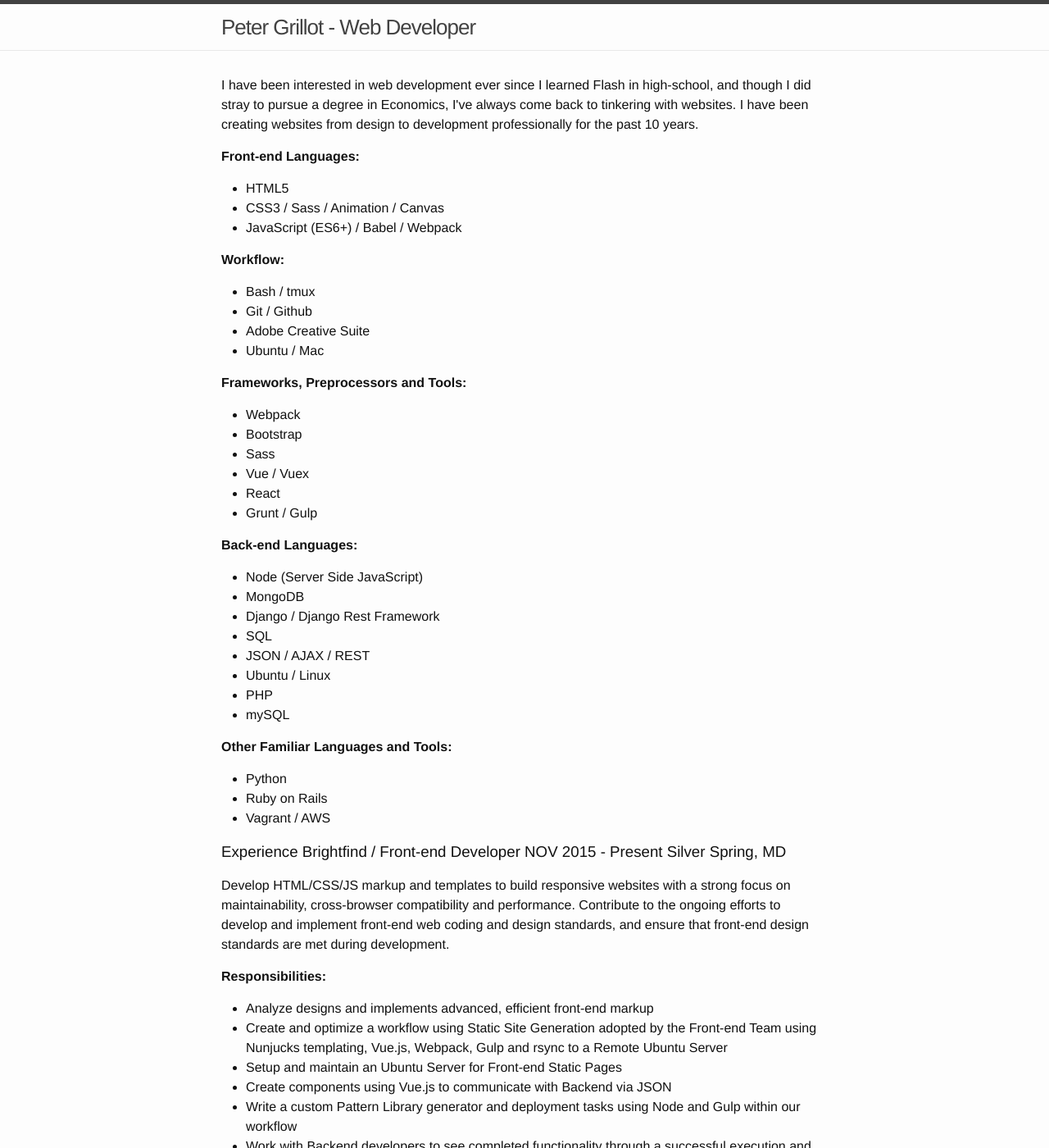
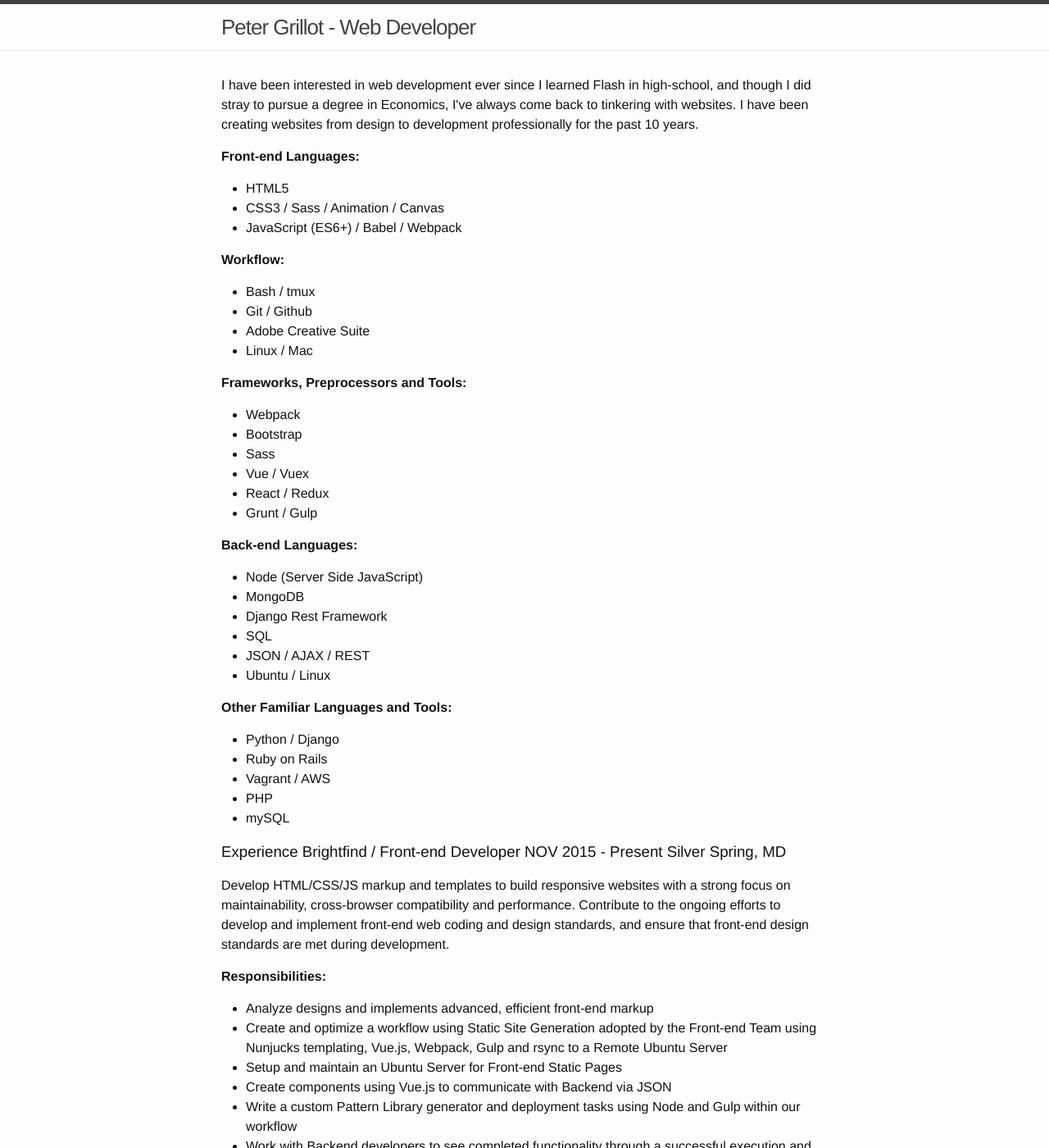
Before and after one commit to PeterGrillot/z_petergrillot.github.io, a Jekyll site: the page built from index.html, in a window 1280 px wide and 1400 px high. Shown: the whole window at 82% size. Built offline with Jekyll 4.4.1, drawn with Linux system fonts in a browser that asks for light colours.

Commit message:
updaed and rearranged

```diff
--- a/index.html
+++ b/index.html
@@ -18,7 +18,7 @@
 		<li>Bash / tmux</li>
 		<li>Git / Github</li>
 		<li>Adobe Creative Suite</li>
-		<li>Ubuntu / Mac</li>
+		<li>Linux / Mac</li>
 	</ul>
 	<p><strong>Frameworks, Preprocessors and Tools:</strong></p>
 	<ul>
@@ -26,25 +26,25 @@
 		<li>Bootstrap</li>
 		<li>Sass</li>
 		<li>Vue / Vuex</li>
-		<li>React</li>
+		<li>React / Redux</li>
 		<li>Grunt / Gulp</li>
 	</ul>
 	<p><strong>Back-end Languages:</strong></p>
 	<ul>
 		<li>Node (Server Side JavaScript)</li>
 		<li>MongoDB</li>
-		<li>Django / Django Rest Framework</li>
+		<li>Django Rest Framework</li>
 		<li>SQL</li>
 		<li>JSON / AJAX / REST</li>
 		<li>Ubuntu / Linux</li>
-		<li>PHP</li>
-		<li>mySQL</li>
 	</ul>
 	<p><strong>Other Familiar Languages and Tools:</strong></p>
 	<ul>
-		<li>Python</li>
+		<li>Python / Django</li>
 		<li>Ruby on Rails</li>
 		<li>Vagrant / AWS</li>
+		<li>PHP</li>
+		<li>mySQL</li>
 	</ul>
 	<h3>Experience Brightfind / Front-end Developer NOV 2015 - Present Silver Spring, MD</h3>
 	<p>Develop HTML/CSS/JS markup and templates to build responsive websites with a strong focus on maintainability, cross-browser compatibility and performance. Contribute to the ongoing efforts to develop and implement front-end web coding and design standards, and ensure that front-end design standards are met during development.</p>
```
